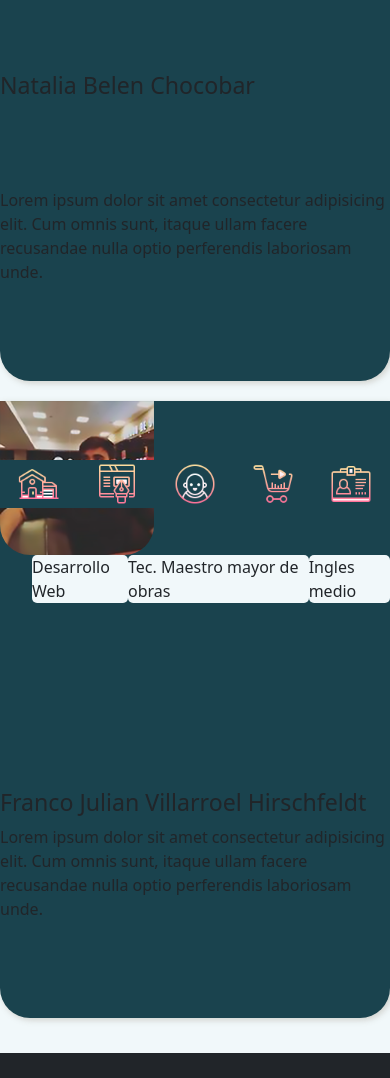
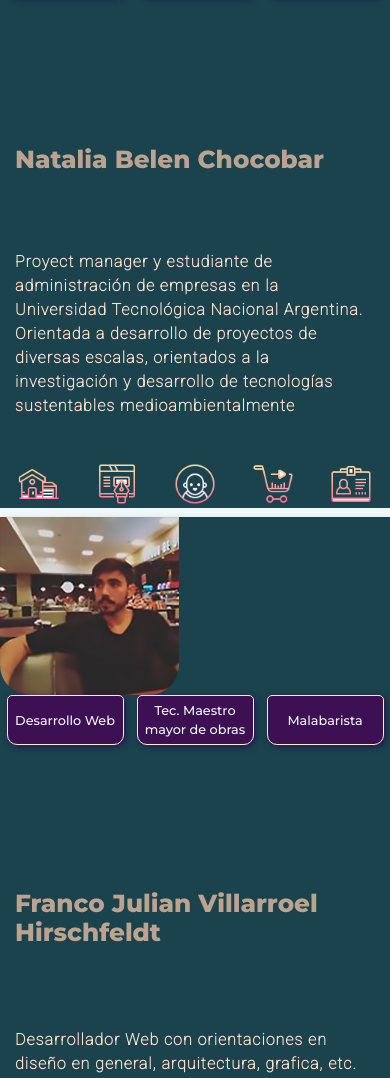
Before and after one commit to MrPatito/repo_final, a website: page Nosotras.html in a window 390 px wide. Shown: the part 336-1414 px from the top of the page. Drawn offline with nearby package versions, Linux system fonts and the light colour scheme.

Commit message:
Se termino de modificar "Nosotras"
lo que dice arriba. hay que cambiar las fotos

```diff
--- a/Nosotras.html
+++ b/Nosotras.html
@@ -1,15 +1,14 @@
 <!DOCTYPE html>
 <html lang="en">
-<head>
-    <meta name="descripcion" content="Un grupo de emprendedores centrados en la investigacion y desarrollo de cultivos hi-tech. Apuntamos a maximizar la eficiencia de los cultivos para reducir la huella de carbono generada por alimentos producidos a escala industrial">
+  <head>
+    <meta name="descripcion" content="Asesoramiento y venta de sistemas de automatizacion de cultivos personales tanto de interior (indoor) como exterior (huertas)">
     <meta name="keywords" content="led, cob, indoor, cultivo, hidroponia, alta eficiencia, ">
     <meta charset="UTF-8">
     <meta http-equiv="X-UA-Compatible" content="IE=edge">
     <meta name="viewport" content="width=device-width, initial-scale=1.0">
     <link rel="stylesheet" href="css/Estilo.css">
     <link rel="preconnect" href="https://fonts.gstatic.com">
-    <link href="https://fonts.googleapis.com/css2?family=Montserrat:wght@600&display=swap" rel="stylesheet">
-    <link rel="preconnect" href="https://fonts.gstatic.com">
+    <link href="https://fonts.googleapis.com/css2?family=Montserrat:ital,wght@0,300;0,400;0,500;0,800;1,300;1,400&display=swap" rel="stylesheet">
     <link href="https://fonts.googleapis.com/css2?family=Roboto:wght@100&display=swap" rel="stylesheet">
     <link href="https://cdn.jsdelivr.net/npm/bootstrap@5.0.0-beta3/dist/css/bootstrap.min.css" rel="stylesheet" integrity="sha384-eOJMYsd53ii+scO/bJGFsiCZc+5NDVN2yr8+0RDqr0Ql0h+rP48ckxlpbzKgwra6" crossorigin="anonymous">
     <link rel="stylesheet" href="https://cdnjs.cloudflare.com/ajax/libs/font-awesome/5.13.0/css/all.min.css"></linkrel>
@@ -83,10 +82,11 @@
               </ul>
             </div>
             <div class="integrante__nombre">
-              <H3>Natalia Belen Chocobar</H3>
+              <h2>Natalia Belen Chocobar</h2>
             </div>
             <div class="integrante__descripcion">
-              <p>Lorem ipsum dolor sit amet consectetur adipisicing elit. Cum omnis sunt, itaque ullam facere recusandae nulla optio perferendis laboriosam unde.</p>
+              <p>Proyect manager y estudiante de administración de empresas en la Universidad Tecnológica Nacional Argentina. <br>Orientada a desarrollo de proyectos de diversas escalas, orientados a la investigación y desarrollo de tecnologías sustentables medioambientalmente
+                </p>
             </div>
           </div>
 
@@ -98,12 +98,15 @@
               <ul>
                 <li>Desarrollo Web</li>
                 <li>Tec. Maestro mayor de obras</li>
-                <li>Ingles medio</li>
+                <li>Malabarista</li>
               </ul>
             </div>
+            <div class="integrante__nombre">
+              <h2>Franco Julian Villarroel Hirschfeldt</h2>
+            </div>
             <div class="integrante__descripcion">
-              <H3>Franco Julian Villarroel Hirschfeldt</H3>
-              <p>Lorem ipsum dolor sit amet consectetur adipisicing elit. Cum omnis sunt, itaque ullam facere recusandae nulla optio perferendis laboriosam unde.</p>
+              <p>Desarrollador Web con orientaciones en diseño en general, arquitectura, grafica, etc. Con experiencia en el ámbito administrativo/directivo. <br>Sabe hacer malabares hasta con 3 naranjas.
+                </p>
             </div>
           </div>
       </section>
--- a/scss/EstilosSCSS.scss
+++ b/scss/EstilosSCSS.scss
@@ -147,15 +147,33 @@ nav {
             grid-area: competencias;
 
 
+
             ul{
+                padding: 0;
                 display: flex;
                 flex-direction: row;
-                justify-items: space-around;
+                justify-content: space-around;
+
+
+
                 li{
+                    display: flex;
+                    width: 30%;
+                    list-style: none;
+                    height: 50px;
+                    align-items: center;
+                    background-color: #3c1053;
+                    border-radius: 5px 5px 10px 10px;
+                    justify-content: center;
+                    box-shadow: 2px 2px 6px rgba(40, 0, 73, 0.637);
+                    border: 1px solid blanchedalmond;
 
-                    list-style: none;
-                    background-color: #f1f8fa;
-                    border-radius: 5px;
+
+                    color: #f1f8fa;
+                    font-family: 'Montserrat', sans-serif;
+                    font-weight: 500;
+                    text-align: center;
+                    font-size: 80%;
                 }
             }
 
@@ -163,10 +181,23 @@ nav {
 
         &__nombre{
             grid-area: nombre;
+            h2{
+                font-family: 'Montserrat', sans-serif;
+                font-weight: 800;
+                color: #bba390;
+                padding: 15px 15px 15px 15px;
+                }
+
         }
 
         &__descripcion{
             grid-area: descripcion;
+            padding: 0 15px 10px 15px;
+            font-family: 'roboto', sans-serif;
+            font-weight: 600 ;
+            font-style: normal;
+            color: #fce1cb;
+            letter-spacing: 1px;
         }
 
     }
```
Also changed, not shown: css/Estilo.css.
